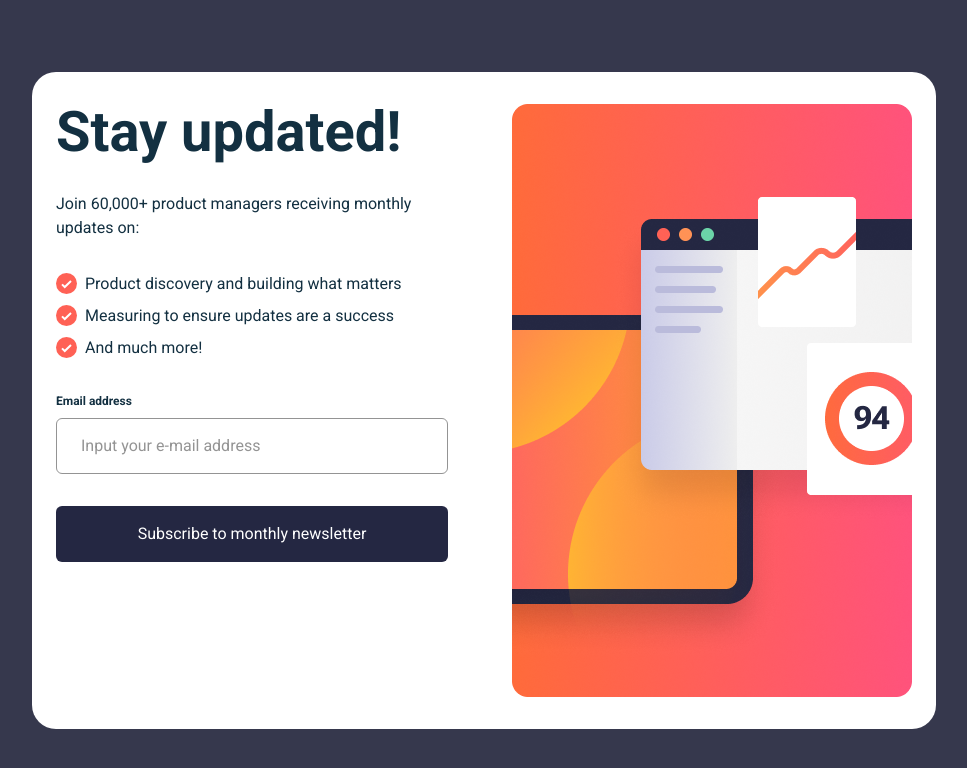
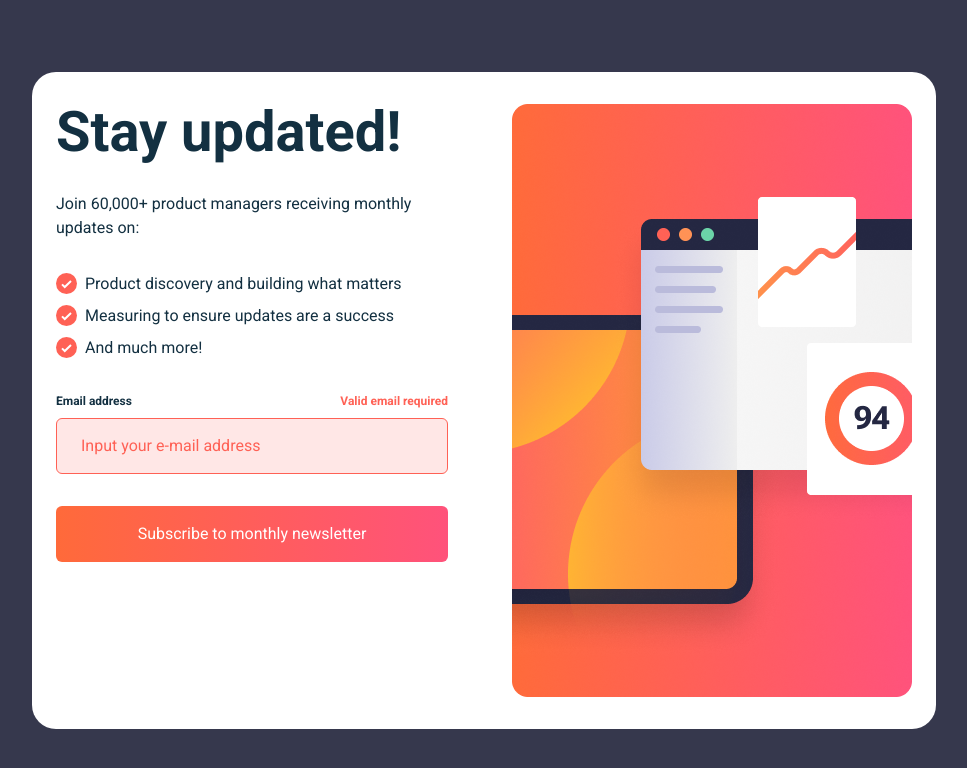
Before and after one commit to lordever/react-tailwind-sandbox, a React (Create React App) app: page / in a window 1280 px wide. Both pictures are taken after a click on the button "Subscribe to monthly newsletter". Shown: the top 768 px of the page, without its empty margins (156-1123 px from the left). Built offline with nearby package versions, Linux system fonts and the light colour scheme.

Commit message:
Logic has been completed

```diff
--- a/src/components/common/text-input/text-input.component.tsx
+++ b/src/components/common/text-input/text-input.component.tsx
@@ -1,4 +1,4 @@
-import React, { FC, useCallback, useId, useMemo, useState } from 'react';
+import React, { FC, useCallback, useId, useMemo } from 'react';
 import clsx from 'clsx';
 
 type NativeInputProps = Omit<
@@ -12,7 +12,7 @@ interface TextInputProps extends NativeInputProps {
   onValueChange: (value: string) => void;
   className?: string;
   placeholder?: string;
-  inputValidator?: (value: string) => boolean;
+  valid?: boolean;
   errorMessage?: string;
 }
 
@@ -23,7 +23,7 @@ const TextInput: FC<TextInputProps> = (props) => {
     onValueChange,
     className,
     placeholder,
-    inputValidator,
+    valid,
     errorMessage = 'Invalid value',
     id,
     onBlur,
@@ -34,57 +34,26 @@ const TextInput: FC<TextInputProps> = (props) => {
   const generatedId = useId();
   const inputId = id ?? `text-input-${generatedId}`;
 
-  const [touched, setTouched] = useState(false);
-  const [hasError, setHasError] = useState(false);
-
-  const isEmpty = !String(value ?? '').trim();
-  const showError = touched && !isEmpty && hasError;
-
   const classNames = clsx(
     'rounded-md pl-[24px] h-[56px] focus:outline-none',
-    showError
+    !valid
       ? 'border border-red text-red bg-red-100 placeholder:text-red'
       : 'border border-gray focus:border-blue-800 placeholder:text-gray',
     className,
-  );
-
-  const runValidation = useCallback(
-    (v: string) => {
-      if (!inputValidator) return false;
-      return !inputValidator(v);
-    },
-    [inputValidator],
-  );
-
-  const handleBlur = useCallback<React.FocusEventHandler<HTMLInputElement>>(
-    (e) => {
-      setTouched(true);
-      setHasError(runValidation(e.target.value));
-      onBlur?.(e);
-    },
-    [onBlur, runValidation],
-  );
-
-  const handleFocus = useCallback<React.FocusEventHandler<HTMLInputElement>>(
-    (e) => {
-      onFocus?.(e);
-    },
-    [onFocus],
   );
 
   const handleChange = useCallback<React.ChangeEventHandler<HTMLInputElement>>(
     (e) => {
       const v = e.target.value;
       onValueChange(v);
-
-      if (touched) {
-        setHasError(runValidation(v));
-      }
     },
-    [onValueChange, runValidation, touched],
+    [onValueChange],
   );
 
-  const errorId = useMemo(() => (showError ? `${inputId}-error` : undefined), [showError, inputId]);
+  const errorId = useMemo(
+    () => (!valid ? `${inputId}-error` : undefined),
+    [valid, inputId],
+  );
 
   return (
     <div className="flex flex-col gap-100">
@@ -92,8 +61,12 @@ const TextInput: FC<TextInputProps> = (props) => {
         <label className="text-preset-3" htmlFor={inputId}>
           {label}
         </label>
-        {showError && (
-          <label className="text-preset-3 text-red" id={errorId} htmlFor={inputId}>
+        {!valid && (
+          <label
+            className="text-preset-3 text-red"
+            id={errorId}
+            htmlFor={inputId}
+          >
             {errorMessage}
           </label>
         )}
@@ -104,10 +77,8 @@ const TextInput: FC<TextInputProps> = (props) => {
         value={value}
         placeholder={placeholder}
         className={classNames}
-        aria-invalid={showError || undefined}
+        aria-invalid={!valid || undefined}
         aria-describedby={errorId}
-        onBlur={handleBlur}
-        onFocus={handleFocus}
         onChange={handleChange}
         {...rest}
       />
--- a/src/components/subscribe-card/form/subscribe-card-form.component.tsx
+++ b/src/components/subscribe-card/form/subscribe-card-form.component.tsx
@@ -8,29 +8,38 @@ type SubscribeCardFormProps = {
 };
 
 const SubscribeCardForm: FC<SubscribeCardFormProps> = ({ onSuccess }) => {
-  const [email, setEmail] = useState('');
+  const [email, setEmail] = useState<string>("");
+  const [formValid, setFormValid] = useState(true);
+
+  const handleChange = (value: string) => {
+    setEmail(value);
+    setFormValid(isValidEmail(value));
+  };
 
   const handleSubmit = () => {
-    if (isValidEmail(email)) {
+    if (formValid && email) {
       onSuccess(email);
+      setEmail('');
+    } else {
+      setFormValid(isValidEmail(email));
     }
   };
 
   return (
     <>
       <TextInput
-        value={email}
+        value={email || ''}
         label="Email address"
-        onValueChange={setEmail}
+        onValueChange={handleChange}
         placeholder="Input your e-mail address"
-        inputValidator={isValidEmail}
+        valid={formValid}
         errorMessage="Valid email required"
       />
 
       <Button
         name="Subscribe to monthly newsletter"
         onClick={handleSubmit}
-        variant={ButtonVariants.PRIMARY}
+        variant={formValid ? ButtonVariants.PRIMARY : ButtonVariants.SECONDARY}
       />
     </>
   );
```
